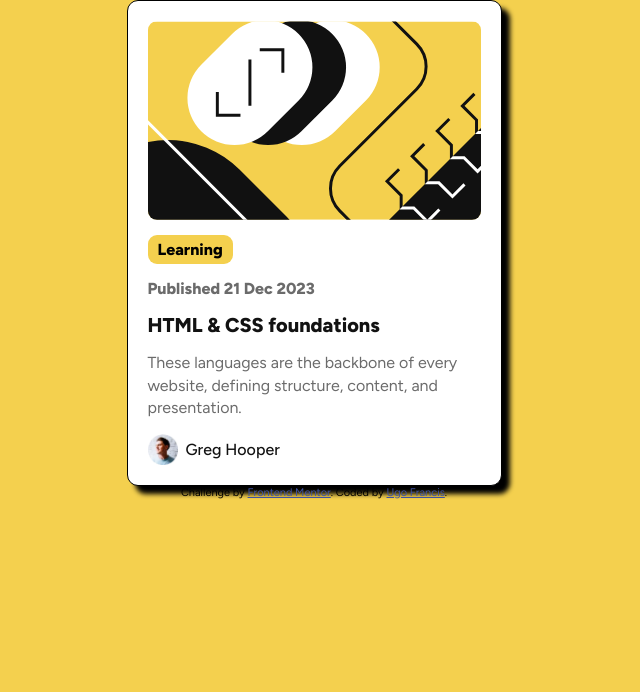
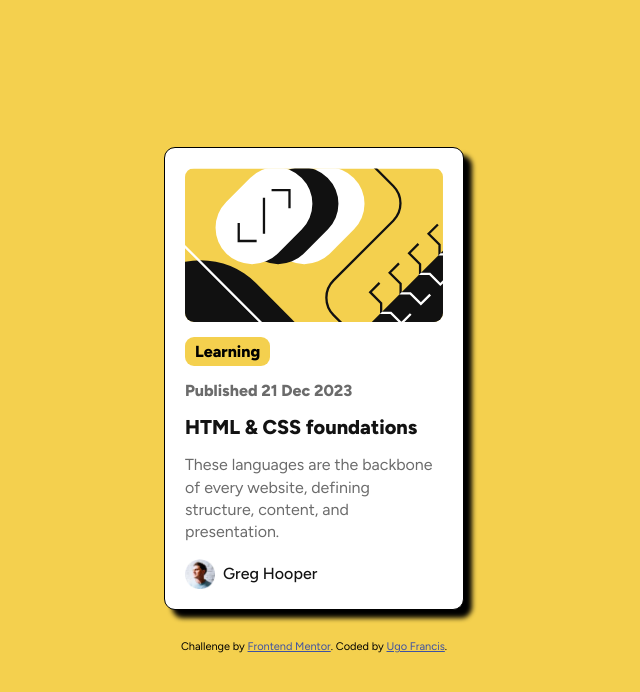
Before and after one commit to Vanfrankie7/Blog-card, a plain HTML site: page index.html in a window 1280 px wide. Shown: the whole page, without its empty margins (326-966 px from the left). Drawn offline with Linux system fonts and the light colour scheme.

Commit message:
Update style.css new

```diff
--- a/css/style.css
+++ b/css/style.css
@@ -4,8 +4,11 @@
   box-sizing: border-box;
 }
 
+html {
+  height: 100%
+}
+
 body {
-  max-width: 1440px;
   font-family: "Figtree", sans-serif;
   font-size: 16px;
   background-color: hsl(47, 88%, 63%);
@@ -13,6 +16,8 @@ body {
   flex-direction: column;
   justify-content: center;
   align-items: center;
+  gap: 30px;
+  height: 100vh;
 }
 
 .contents {
@@ -24,7 +29,7 @@ body {
   padding: 20px;
   background-color: hsl(0, 0%, 100%);
   border: 1px solid black;
-  max-width: 375px;
+  max-width: 300px;
   box-shadow: 8px 8px 5px rgba(0, 0, 0, 3);
 }
 
```
